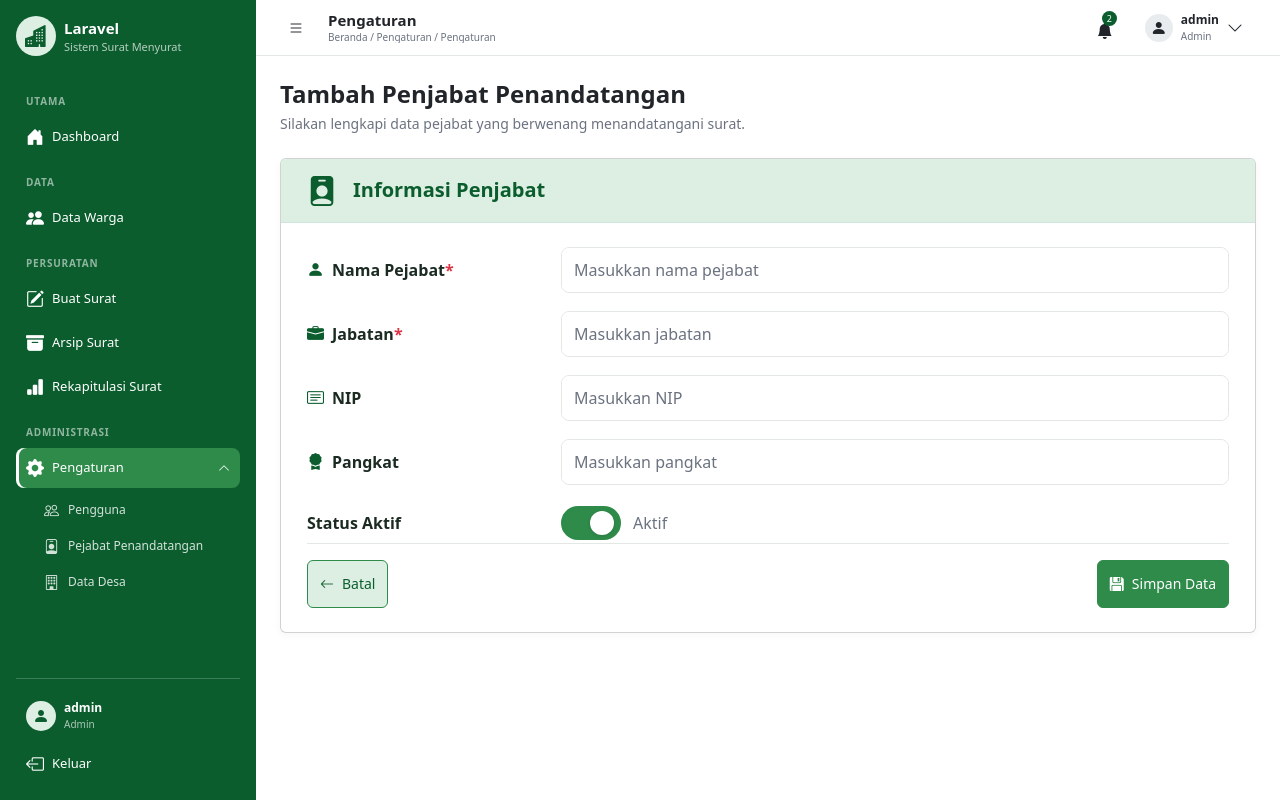
After one commit to ipda-atria-rahmansyah/desa-surat, a Laravel app: page /pengaturan/pejabat-penandatangan/tambah in a window 1280 px wide. The commit adds this page. Run offline with Laravel 12, Linux system fonts and the light colour scheme; a user stored in the database is signed in; data comes from the database, SQL or seed files in the repository; style sheets or scripts are compiled from the project's sources.

Commit message:
[FRONT] membuat tampilan untuk halaman form pejabat penanda tangan

```diff
--- /dev/null
+++ b/app/Http/Controllers/Pengaturan/PejabatController.php
@@ -0,0 +1,44 @@
+<?php
+
+namespace App\Http\Controllers\Pengaturan;
+
+use App\Http\Controllers\Controller;
+use App\Http\Requests\Pengaturan\StorePejabatRequest;
+use App\Models\Pejabat;
+use Illuminate\Http\RedirectResponse;
+use Illuminate\View\View;
+
+/**
+ * Menangani form tambah pejabat penandatangan pada area Pengaturan Admin.
+ *
+ * Controller ini sengaja hanya memproses tambah sesuai scope M18; edit, hapus,
+ * dan perubahan status tetap menjadi pekerjaan terpisah.
+ */
+class PejabatController extends Controller
+{
+    /**
+     * Menampilkan form pejabat baru dengan status aktif sebagai nilai awal.
+     *
+     * @return View Halaman form tambah pejabat.
+     */
+    public function create(): View
+    {
+        return view('pages.pengaturan.pejabat-penandatangan.create', [
+            'statusAktifDefault' => true,
+        ]);
+    }
+
+    /**
+     * Menyimpan pejabat baru memakai hanya atribut yang lolos validasi.
+     *
+     * @param  StorePejabatRequest  $request  Request Admin yang tervalidasi.
+     * @return RedirectResponse Kembali ke daftar dengan pesan sukses.
+     */
+    public function store(StorePejabatRequest $request): RedirectResponse
+    {
+        Pejabat::create($request->validated());
+
+        return to_route('settings.pejabat-penandatangan')
+            ->with('success', 'Data pejabat berhasil disimpan.');
+    }
+}
--- a/resources/views/pages/pengaturan/pejabat-penandatangan.blade.php
+++ b/resources/views/pages/pengaturan/pejabat-penandatangan.blade.php
@@ -51,7 +51,7 @@
                     @error('status')<div class="invalid-feedback">{{ $message }}</div>@enderror
                 </div>
                 <div class="col-12 col-md-auto d-grid">
-                    <button class="btn btn-success" type="button" disabled aria-disabled="true"><i class="bi bi-plus-lg me-1" aria-hidden="true"></i>Tambah Penjabat</button>
+                    <a class="btn btn-success" href="{{ route('settings.pejabat-penandatangan.create') }}"><i class="bi bi-plus-lg me-1" aria-hidden="true"></i>Tambah Penjabat</a>
                 </div>
             </form>
         </div>
--- /dev/null
+++ b/resources/views/pages/pengaturan/pejabat-penandatangan/create.blade.php
@@ -0,0 +1,23 @@
+{{--
+    Halaman form tambah pejabat penandatangan untuk route
+    settings.pejabat-penandatangan.create.
+    Variabel: $statusAktifDefault (bool) untuk nilai awal switch status.
+--}}
+@extends('layouts.app')
+
+@section('content')
+<div class="app-pengaturan-page app-pengguna-form-page">
+    <div class="mb-4">
+        <h1 class="app-page-title fw-bold mb-1">Tambah Penjabat Penandatangan</h1>
+        <p class="app-description mb-0">Silakan lengkapi data pejabat yang berwenang menandatangani surat.</p>
+    </div>
+
+    <div class="card app-card app-pengguna-form-card">
+        <div class="app-pengguna-form-heading d-flex align-items-center gap-3">
+            <i class="bi bi-person-badge-fill" aria-hidden="true"></i>
+            <h2 class="app-card-title fw-semibold mb-0">Informasi Penjabat</h2>
+        </div>
+        @include('pages.pengaturan.pejabat-penandatangan.partials.form', ['statusAktifDefault' => $statusAktifDefault])
+    </div>
+</div>
+@endsection
--- /dev/null
+++ b/resources/views/pages/pengaturan/pejabat-penandatangan/partials/form.blade.php
@@ -0,0 +1,93 @@
+{{--
+    Partial form tambah pejabat penandatangan.
+    Dipakai oleh: pages.pengaturan.pejabat-penandatangan.create; disiapkan agar
+    dapat dipakai ulang pada form edit tanpa membuat route edit pada M18.
+    Variabel: $statusAktifDefault (bool), old() dan $errors dari Form Request.
+--}}
+<div class="card-body">
+    @if ($errors->any())
+        <div class="alert alert-danger" role="alert">Periksa kembali data yang dimasukkan.</div>
+    @endif
+
+    <form method="POST" action="{{ route('settings.pejabat-penandatangan.store') }}" novalidate data-pejabat-form>
+        @csrf
+        <div class="app-pengguna-form-fields">
+            <div class="app-pengguna-form-row">
+                <label class="form-label" for="nama_pejabat"><i class="bi bi-person-fill me-2" aria-hidden="true"></i>Nama Pejabat <span class="text-danger">*</span></label>
+                <div>
+                    <div class="input-group app-pengguna-input @error('nama_pejabat') is-invalid @enderror">
+                        <input id="nama_pejabat" name="nama_pejabat" type="text" class="form-control @error('nama_pejabat') is-invalid @enderror" value="{{ old('nama_pejabat') }}" placeholder="Masukkan nama pejabat" maxlength="150" required>
+                    </div>
+                    @error('nama_pejabat')<div class="invalid-feedback d-block">{{ $message }}</div>@enderror
+                </div>
+            </div>
+
+            <div class="app-pengguna-form-row">
+                <label class="form-label" for="jabatan"><i class="bi bi-briefcase-fill me-2" aria-hidden="true"></i>Jabatan <span class="text-danger">*</span></label>
+                <div>
+                    <div class="input-group app-pengguna-input @error('jabatan') is-invalid @enderror">
+                        <input id="jabatan" name="jabatan" type="text" class="form-control @error('jabatan') is-invalid @enderror" value="{{ old('jabatan') }}" placeholder="Masukkan jabatan" maxlength="100" required>
+                    </div>
+                    @error('jabatan')<div class="invalid-feedback d-block">{{ $message }}</div>@enderror
+                </div>
+            </div>
+
+            <div class="app-pengguna-form-row">
+                <label class="form-label" for="nip"><i class="bi bi-card-text me-2" aria-hidden="true"></i>NIP</label>
+                <div>
+                    <div class="input-group app-pengguna-input @error('nip') is-invalid @enderror">
+                        <input id="nip" name="nip" type="text" class="form-control @error('nip') is-invalid @enderror" value="{{ old('nip') }}" placeholder="Masukkan NIP" inputmode="numeric" maxlength="30" autocomplete="off">
+                    </div>
+                    @error('nip')<div class="invalid-feedback d-block">{{ $message }}</div>@enderror
+                </div>
+            </div>
+
+            <div class="app-pengguna-form-row">
+                <label class="form-label" for="pangkat"><i class="bi bi-award-fill me-2" aria-hidden="true"></i>Pangkat</label>
+                <div>
+                    <div class="input-group app-pengguna-input @error('pangkat') is-invalid @enderror">
+                        <input id="pangkat" name="pangkat" type="text" class="form-control @error('pangkat') is-invalid @enderror" value="{{ old('pangkat') }}" placeholder="Masukkan pangkat" maxlength="100">
+                    </div>
+                    @error('pangkat')<div class="invalid-feedback d-block">{{ $message }}</div>@enderror
+                </div>
+            </div>
+
+            <div class="app-pengguna-form-row app-pengguna-status-row">
+                <label class="form-label" for="status_aktif">Status Aktif</label>
+                <div class="app-pengguna-switch">
+                    <input type="hidden" name="status_aktif" value="0">
+                    <input id="status_aktif" name="status_aktif" value="1" class="visually-hidden" type="checkbox" @checked(old('status_aktif', $statusAktifDefault))>
+                    <label class="app-pengguna-switch-control" for="status_aktif"><span class="app-pengguna-switch-track" aria-hidden="true"><span class="app-pengguna-switch-knob"></span></span><span class="app-pengguna-switch-label">Aktif</span></label>
+                </div>
+                @error('status_aktif')<div class="invalid-feedback d-block">{{ $message }}</div>@enderror
+            </div>
+        </div>
+
+        <div class="app-pengguna-form-actions d-flex flex-column flex-sm-row justify-content-between gap-3">
+            <a class="btn app-pengguna-back-button d-flex align-items-center justify-content-center" href="{{ route('settings.pejabat-penandatangan') }}"><i class="bi bi-arrow-left me-2" aria-hidden="true"></i>Batal</a>
+            <button class="btn app-pengguna-submit-button" type="submit" data-submit-pejabat><i class="bi bi-floppy-fill me-2" aria-hidden="true"></i><span data-submit-label>Simpan Data</span></button>
+        </div>
+    </form>
+</div>
+
+@push('scripts')
+<script>
+    document.addEventListener('DOMContentLoaded', () => {
+        const form = document.querySelector('[data-pejabat-form]');
+        const nip = form?.querySelector('[name="nip"]');
+        const submit = form?.querySelector('[data-submit-pejabat]');
+
+        if (!form) return;
+
+        nip?.addEventListener('input', () => {
+            nip.value = nip.value.replace(/\D/g, '').slice(0, 30);
+        });
+
+        form.addEventListener('submit', () => {
+            if (!submit) return;
+            submit.disabled = true;
+            submit.querySelector('[data-submit-label]').textContent = 'Menyimpan...';
+        }, { once: true });
+    });
+</script>
+@endpush
--- a/routes/web.php
+++ b/routes/web.php
@@ -3,6 +3,7 @@
 use App\Http\Controllers\Auth\AuthController;
 use App\Http\Controllers\Pages\ModulePageController;
 use App\Http\Controllers\Pengaturan\DesaController;
+use App\Http\Controllers\Pengaturan\PejabatController;
 use App\Http\Controllers\Warga\WargaController;
 use App\Support\DashboardData;
 use Illuminate\Support\Facades\Route;
@@ -30,6 +31,9 @@ Route::middleware('auth')->group(function () {
         Route::post('/pengguna', [ModulePageController::class, 'simpanPengguna'])->name('pengguna.store');
         Route::post('/pengguna/{user}/toggle-status', [ModulePageController::class, 'toggleStatusPengguna'])->name('pengguna.toggle-status');
         Route::get('/pejabat-penandatangan', [ModulePageController::class, 'pejabatPenandatangan'])->name('pejabat-penandatangan');
+        // Form tambah pejabat penandatangan; hanya Admin yang dapat membuka dan menyimpan data.
+        Route::get('/pejabat-penandatangan/tambah', [PejabatController::class, 'create'])->name('pejabat-penandatangan.create');
+        Route::post('/pejabat-penandatangan', [PejabatController::class, 'store'])->name('pejabat-penandatangan.store');
         Route::get('/data-desa', [DesaController::class, 'show'])->name('data-desa');
     });
 });
```
Also changed, not shown: app/Http/Requests/Pengaturan/StorePejabatRequest.php (added, +112 -0 lines), tests/Feature/Pengaturan/PengaturanPejabatPenandatanganPageTest.php (+3 -3 lines), tests/Feature/Pengaturan/TambahPejabatPageTest.php (added, +128 -0 lines).
